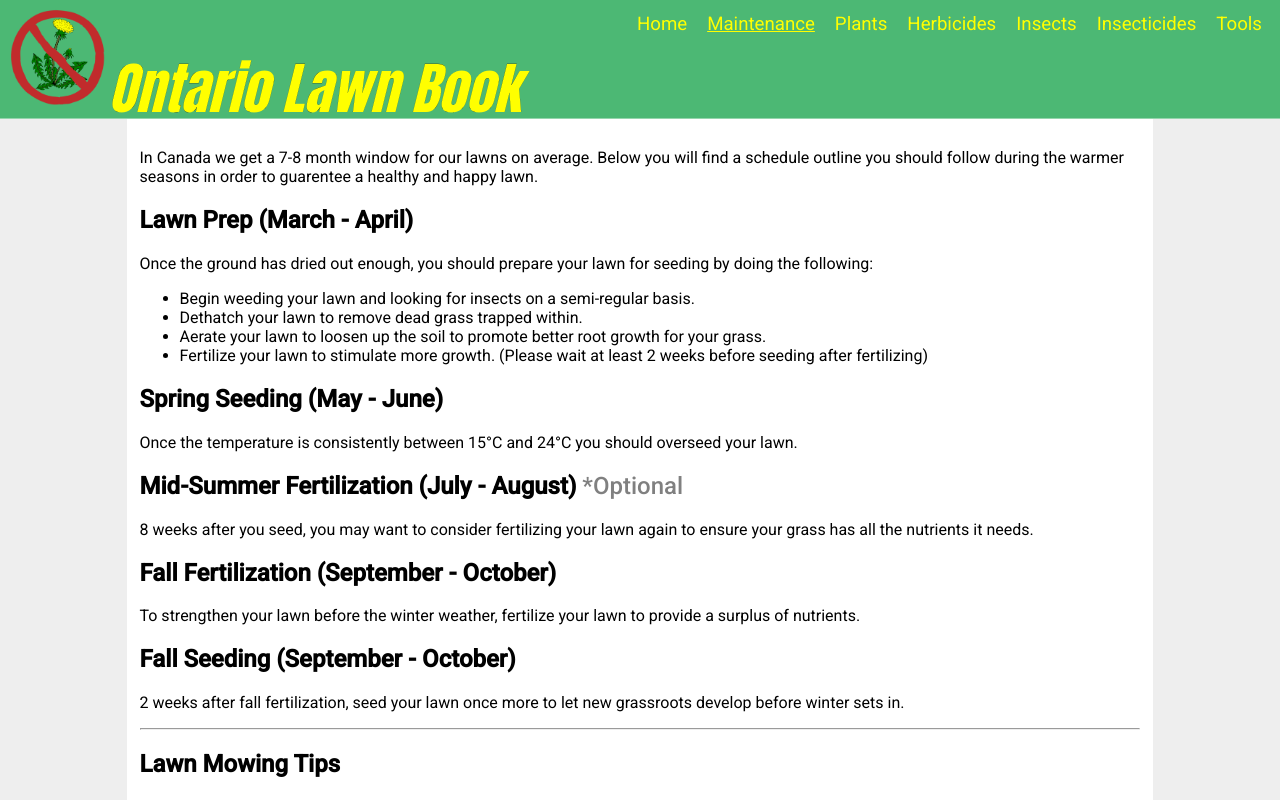
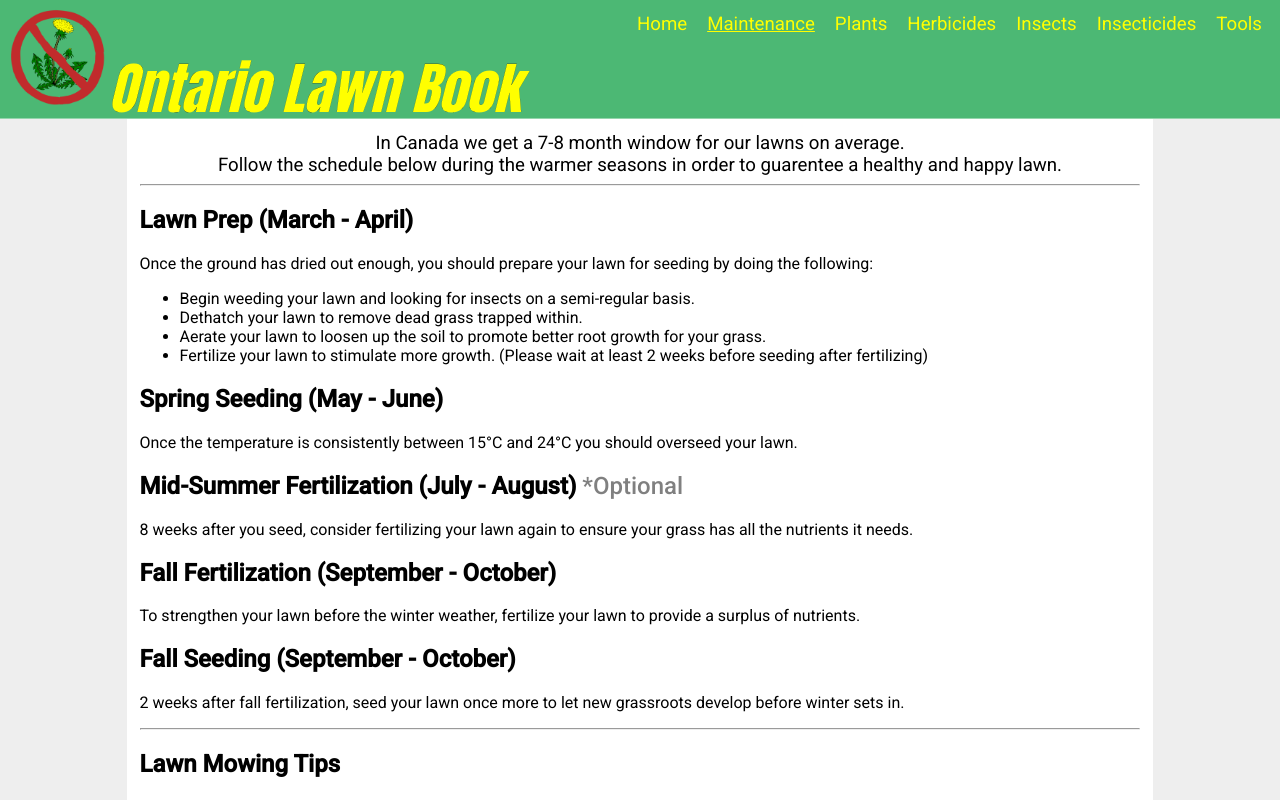
Before and after one commit to matthewberes/YardProject, an Angular app in the folder angular/: page /maintenance in a window 1280 px wide. Shown: the top 800 px of the page. Built offline with nearby package versions, Linux system fonts and the light colour scheme.

Commit message:
minor ui changes to maintenance

```diff
--- a/angular/src/app/maintenance/maintenance.component.css
+++ b/angular/src/app/maintenance/maintenance.component.css
@@ -0,0 +1,5 @@
+.header-paragraph {
+    font-size: 14pt;
+    text-align: center;
+    margin: 0;
+}
--- a/angular/src/app/maintenance/maintenance.component.html
+++ b/angular/src/app/maintenance/maintenance.component.html
@@ -1,6 +1,7 @@
-<p>In Canada we get a 7-8 month window for our lawns on average. Below you will find a schedule outline you should
-    follow
-    during the warmer seasons in order to guarentee a healthy and happy lawn.</p>
+<p class="header-paragraph">In Canada we get a 7-8 month window for our lawns on average. </p>
+<p class="header-paragraph">Follow the schedule below during the warmer seasons in order to guarentee a healthy and
+    happy lawn.</p>
+<hr>
 <h2>Lawn Prep (March - April)</h2>
 <p>Once the ground has dried out enough, you should prepare your lawn for seeding by doing the following:</p>
 <ul>
@@ -15,7 +16,7 @@
 <h2>Mid-Summer Fertilization (July - August)
     <span style="color: #808080; font-weight: 500;">*Optional</span>
 </h2>
-<p>8 weeks after you seed, you may want to consider fertilizing your lawn again to ensure your grass has all the
+<p>8 weeks after you seed, consider fertilizing your lawn again to ensure your grass has all the
     nutrients it needs.</p>
 <h2>Fall Fertilization (September - October)
 </h2>
@@ -29,6 +30,7 @@
 <hr>
 <h2>Lawn Mowing Tips</h2>
 <ul>
+    <li>Try to mow your lawn once a week.</li>
     <li>Never cut your grass shorter than 3 inches in height.</li>
     <li>If your property gets a lot of sun, consider leaving your grass clippings on your lawn.</li>
     <li>If your property has a lot of shade, consider bagging your grass clippings up.</li>
```
